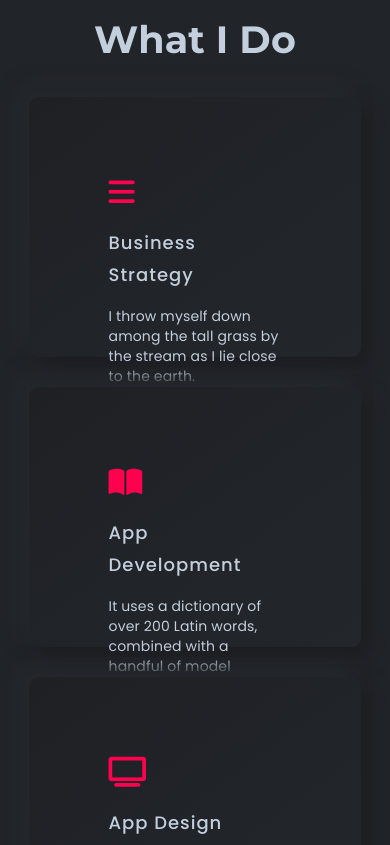
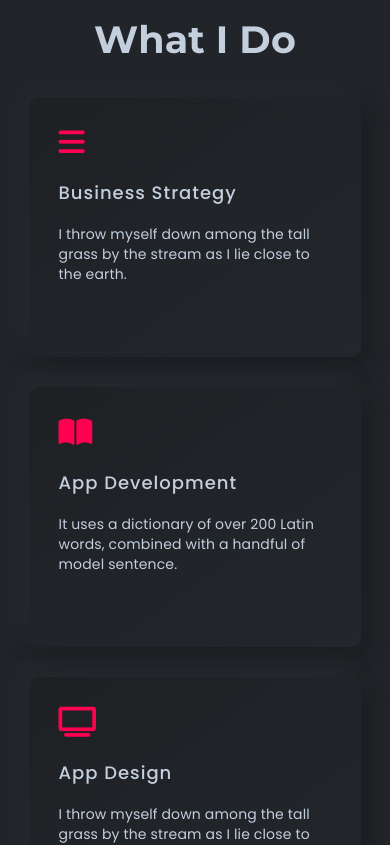
Before and after one commit to imranprof/jobs-frontend, a Next.js app: page / in a window 390 px wide. Shown: the part 1401-2246 px from the top of the page. Built offline with nearby package versions, Linux system fonts and the light colour scheme.

Commit message:
refactor: change feature padding in mobile devices

```diff
--- a/src/components/Features/style.js
+++ b/src/components/Features/style.js
@@ -111,6 +111,9 @@ const useStyles = makeStyles({
                 height: "100%",
                 padding: "50px 50px 35px 50px",
                 transition: "all 0.4s ease 0s",
+                [theme.breakpoints.down('xs')]: {
+                    padding: 0
+                }
             },
             [theme.breakpoints.down('xs')]: {
                 display: "flex",
```
